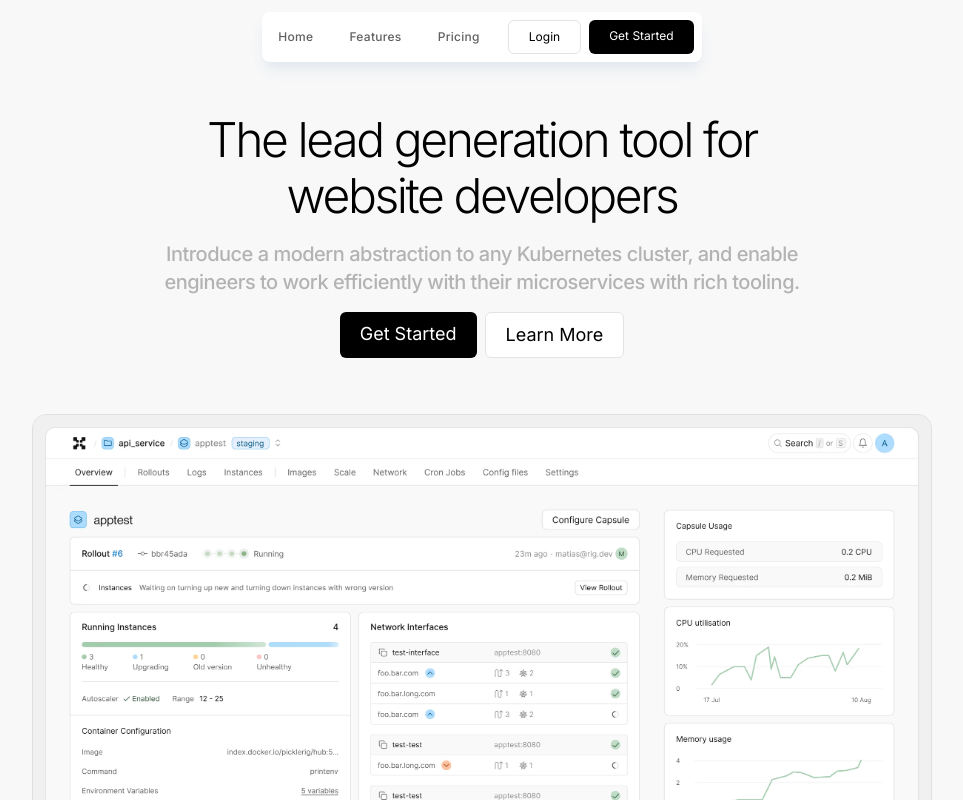
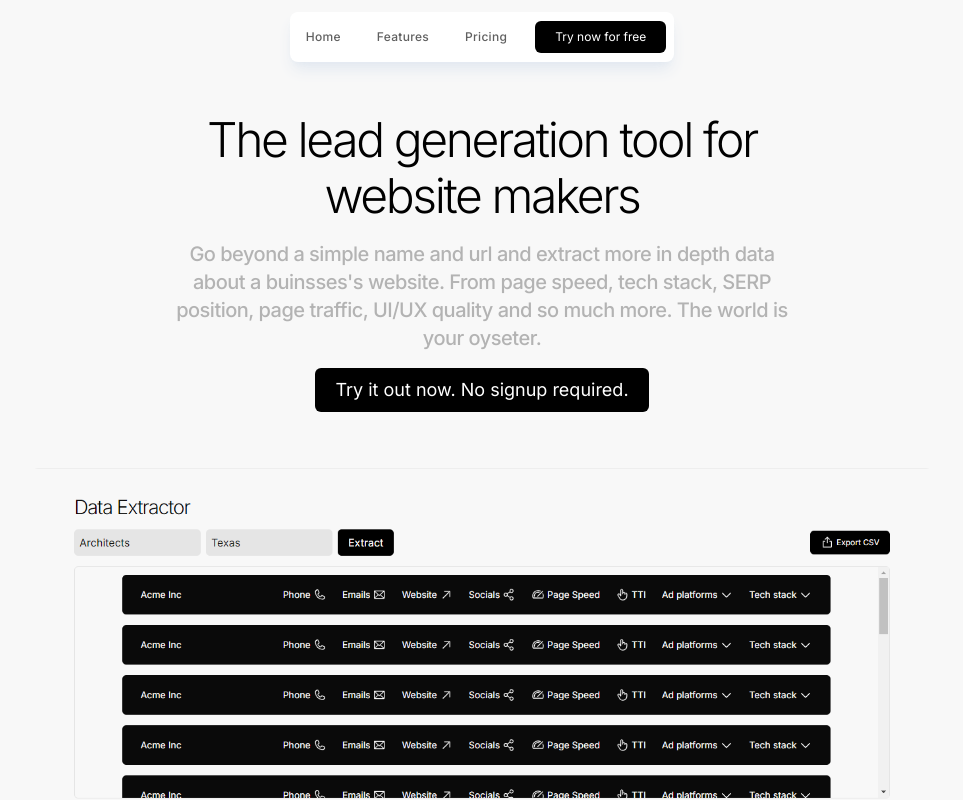
Before and after one commit to themuffineman/pendora-mvp, a Next.js app: page / in a window 1280 px wide. Shown: the top 800 px of the page, without its empty margins (158-1121 px from the left). Built offline with nearby package versions, Linux system fonts and the light colour scheme.

Commit message:
Minor edits

```diff
--- a/app/layout.jsx
+++ b/app/layout.jsx
@@ -4,8 +4,8 @@ import "./globals.css";
 const inter = Inter({ subsets: ["latin"] });
 
 export const metadata = {
-  title: "Create Next App",
-  description: "Generated by create next app",
+  title: "Trullylane",
+  description: "The lead gen tool for website makers",
 };
 
 export default function RootLayout({ children }) {
--- a/components/Hero.jsx
+++ b/components/Hero.jsx
@@ -5,18 +5,17 @@ import React from 'react'
 const Hero = () => {
   return (
     <div className='flex flex-col items-center gap-4'>
-        <h1 className='text-5xl font-light tracking-tighter text-black w-[40rem] leading-[3.5rem] text-center'>The lead generation tool for website developers</h1>
-        <h2 className='text-xl font-medium tracking-tight text-[#b3b3b3] w-[40rem] text-center'>Introduce a modern abstraction to any Kubernetes cluster, and enable
-        engineers to work efficiently with their microservices with rich tooling.</h2>
+        <h1 className='text-5xl font-light tracking-tighter text-black w-[40rem] leading-[3.5rem] text-center'>The lead generation tool for website makers</h1>
+        <h2 className='text-xl font-medium tracking-tight text-[#b3b3b3] w-[40rem] text-center'>Go beyond a simple name and url and extract more in depth data about a buinsses's website. From page speed, tech stack, SERP position, page traffic, UI/UX quality and so much more. The world is your oyseter.</h2>
         <div className='flex gap-2'>
-            <Link href={'/sign-up'} className=' px-5 p-2 text-lg text-white bg-black rounded-md'>Get Started</Link>
-            <Link href={'/login'} className='px-5 p-2 text-lg text-black bg-white border border-[#e4e3e3] hover:bg-[#FAFAFA] rounded-md'>Learn More</Link>
+            <Link href={'/dashboard'} className=' px-5 p-2 text-lg text-white bg-black rounded-md'>Try it out now. No signup required.</Link>
+            {/* <Link href={'/login'} className='px-5 p-2 text-lg text-black bg-white border border-[#e4e3e3] hover:bg-[#FAFAFA] rounded-md'>Learn More</Link> */}
         </div>
         <Image
-            src={'/hero-image.avif'}
+            src={'/lead-hero-img.png'}
             width={900}
             height={900}
-            className='mt-10'
+            className='mt-10 rounded-md'
         />
     </div>
   )
--- a/components/Navbar.jsx
+++ b/components/Navbar.jsx
@@ -9,8 +9,8 @@ const Navbar = () => {
       <Link href={'#features'} className='text-[#606060] hover:text-black text-[12px] hover:bg-[#e4e4e4] rounded-[4px] font-medium tracking-wide p-2 '>Features</Link>
       <Link href={'#pricing'} className='text-[#606060] hover:text-black text-[12px] hover:bg-[#F5F5F5] rounded-[4px] font-medium tracking-wide p-2 '>Pricing</Link>
       <div className='flex gap-2'>
-        <Link href={'/login'} className='px-5 p-2 text-xs text-black bg-white border border-[#e4e3e3] hover:bg-[#FAFAFA] rounded-md'>Login</Link>
-        <Link href={'/sign-up'} className=' px-5 p-2 text-xs text-white bg-black rounded-md'>Get Started</Link>
+        {/* <Link href={'/login'} className='px-5 p-2 text-xs text-black bg-white border border-[#e4e3e3] hover:bg-[#FAFAFA] rounded-md'>Login</Link> */}
+        <Link href={'/dashboard'} className=' px-5 p-2 text-xs text-white bg-black rounded-md'>Try now for free</Link>
       </div>
     </div>
 )
```
Also changed, not shown: public/lead-hero-img.PNG (added).
